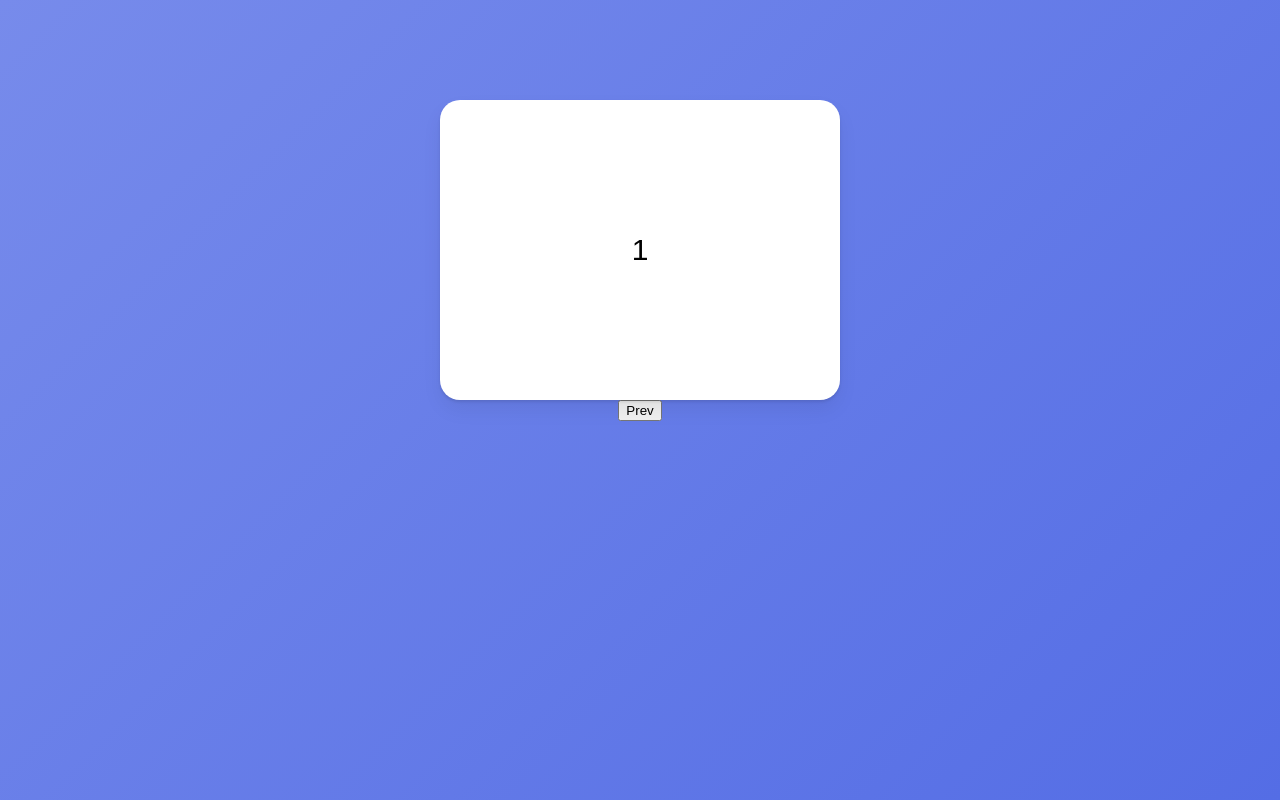
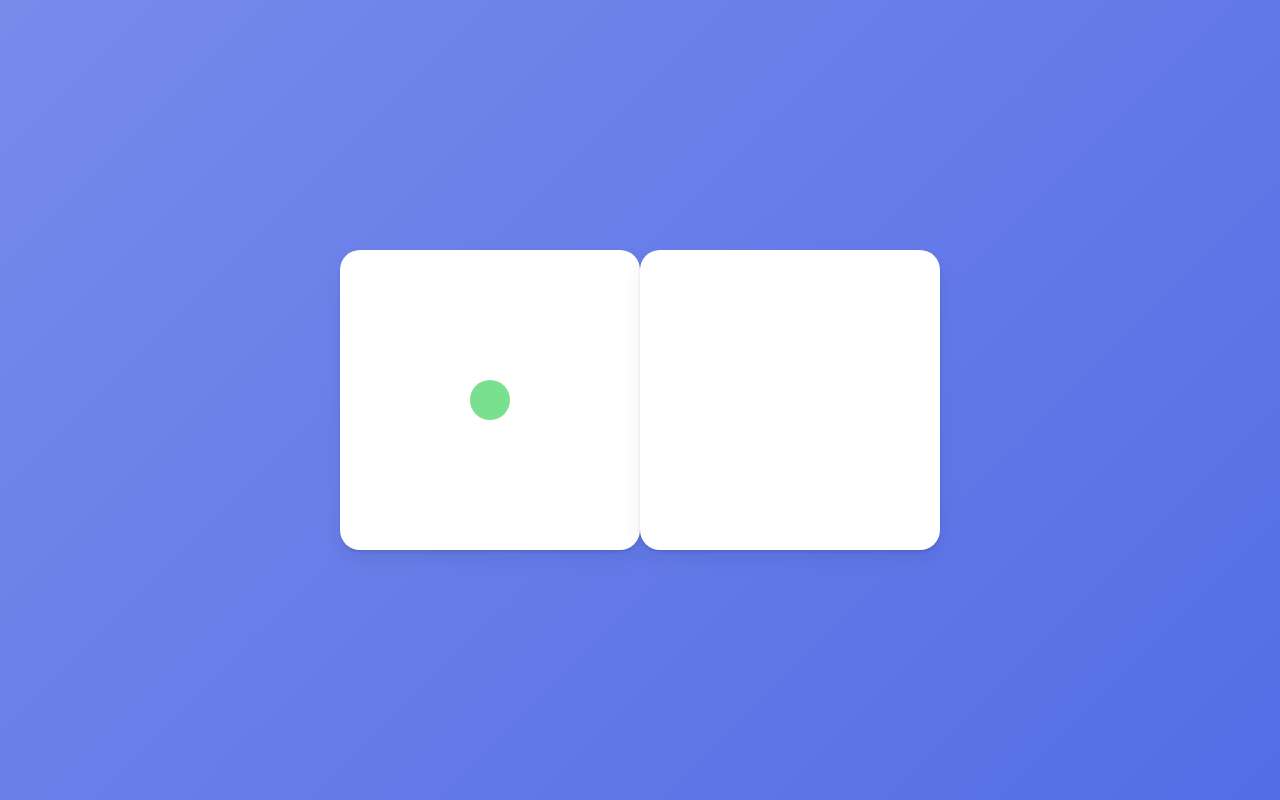
Before and after one commit to aeuna/animation-challenge, a React (Create React App) app: page / in a window 1280 px wide. Built offline with nearby package versions, Linux system fonts and the light colour scheme.

Commit message:
layout animation

```diff
--- a/src/App.tsx
+++ b/src/App.tsx
@@ -1,6 +1,6 @@
 import React, { useState } from 'react';
 import styled from 'styled-components';
-import { AnimatePresence, motion } from 'framer-motion';
+import { motion } from 'framer-motion';
 
 const Wrapper = styled(motion.div)`
   height: 100vh;
@@ -9,68 +9,33 @@
   justify-content: center;
   align-items: center;
   background: linear-gradient(135deg, #778beb, #546de5);
-  flex-direction: column;
 `;
 
 const Box = styled(motion.div)`
-  width: 400px;
+  width: 300px;
   height: 300px;
   background-color: rgba(255, 255, 255, 1);
   border-radius: 20px;
-  position: absolute;
-  top: 100px;
   display: flex;
   justify-content: center;
   align-items: center;
-  font-size: 30px;
   box-shadow: 0 2px 3px rgba(0, 0, 0, 0.1), 0 10px 20px rgba(0, 0, 0, 0.06);
 `;
 
-const boxVariants = {
-  entry: (back: boolean) => ({
-    x: back ? -500 : 500,
-    opacity: 0,
-    scale: 0,
-  }),
-  center: {
-    x: 0,
-    opacity: 1,
-    scale: 1,
-    transition: {
-      duration: 0.5,
-    },
-  },
-  exit: (back: boolean) => ({
-    x: back ? 500 : -500,
-    opacity: 0,
-    scale: 0,
-    transition: {
-      duration: 0.5,
-    },
-  }),
-};
+const Circle = styled(motion.div)`
+  width: 80px;
+  height: 80px;
+  background-color: rgba(120, 224, 143, 1);
+`;
 
 function App() {
-  const [visible, setVisible] = useState(1);
-  const [back, setBack] = useState(false);
-  const nextPlease = () => {
-    setBack(false);
-    setVisible((prev) => (prev === 10 ? 10 : prev + 1));
-  };
-  const prevPlease = () => {
-    setBack(true);
-    setVisible((prev) => (prev === 1 ? 1 : prev - 1));
-  };
+  const [clicked, setClicked] = useState(false);
+  const toggleClicked = () => setClicked((prev) => !prev);
 
   return (
-    <Wrapper>
-      <AnimatePresence custom={back}>
-        <Box custom={back} variants={boxVariants} initial="entry" animate="center" exit="exit" key={visible}>
-          {visible}
-        </Box>
-      </AnimatePresence>
-      <button onClick={nextPlease}>Next</button>
-      <button onClick={prevPlease}>Prev</button>
+    <Wrapper onClick={toggleClicked}>
+      <Box>{!clicked ? <Circle layoutId="circle" style={{ borderRadius: '40px', scale: 0.5 }} /> : null}</Box>
+      <Box>{clicked ? <Circle layoutId="circle" style={{ borderRadius: 0, scale: 1 }} /> : null}</Box>
     </Wrapper>
   );
 }
```
